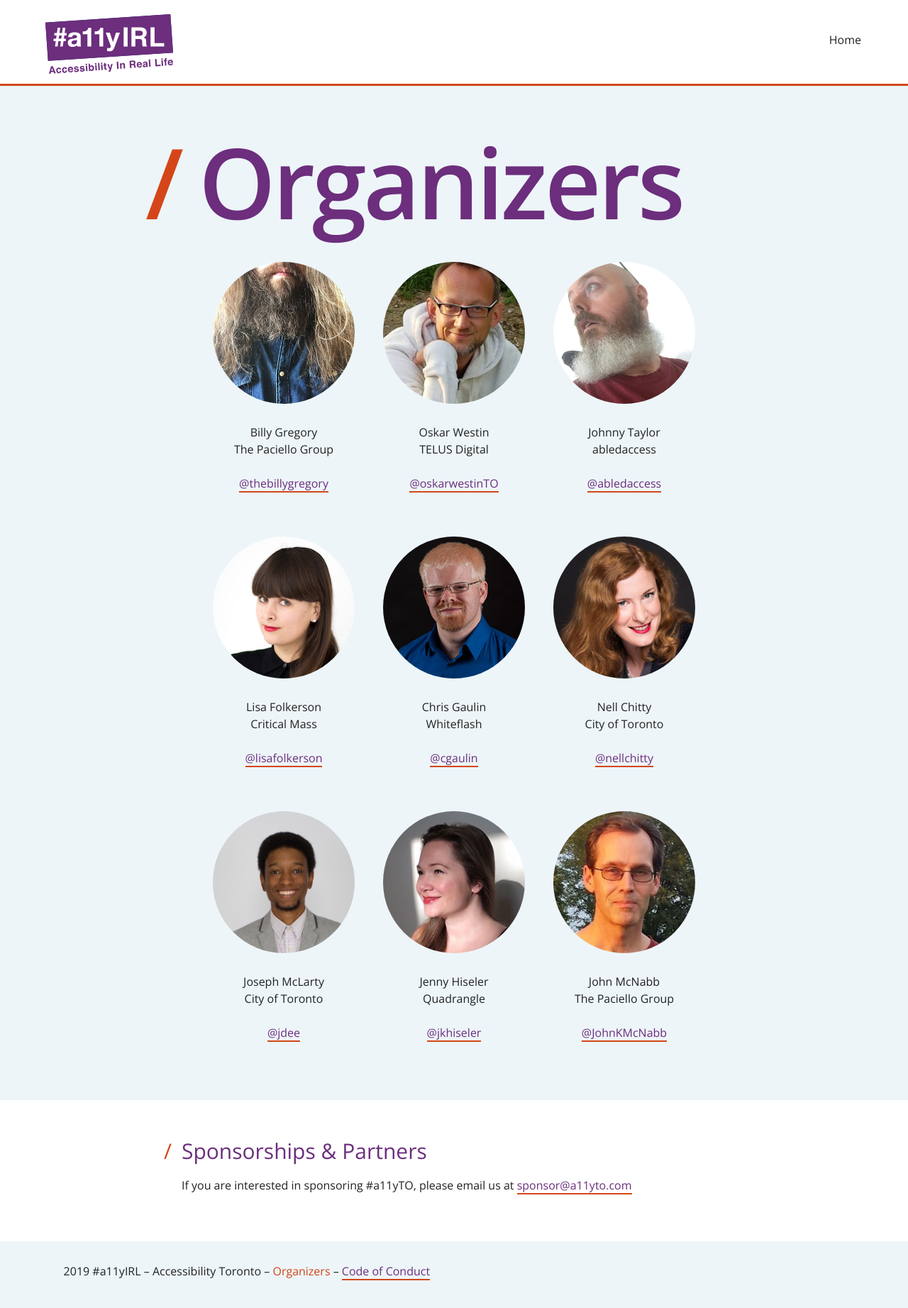
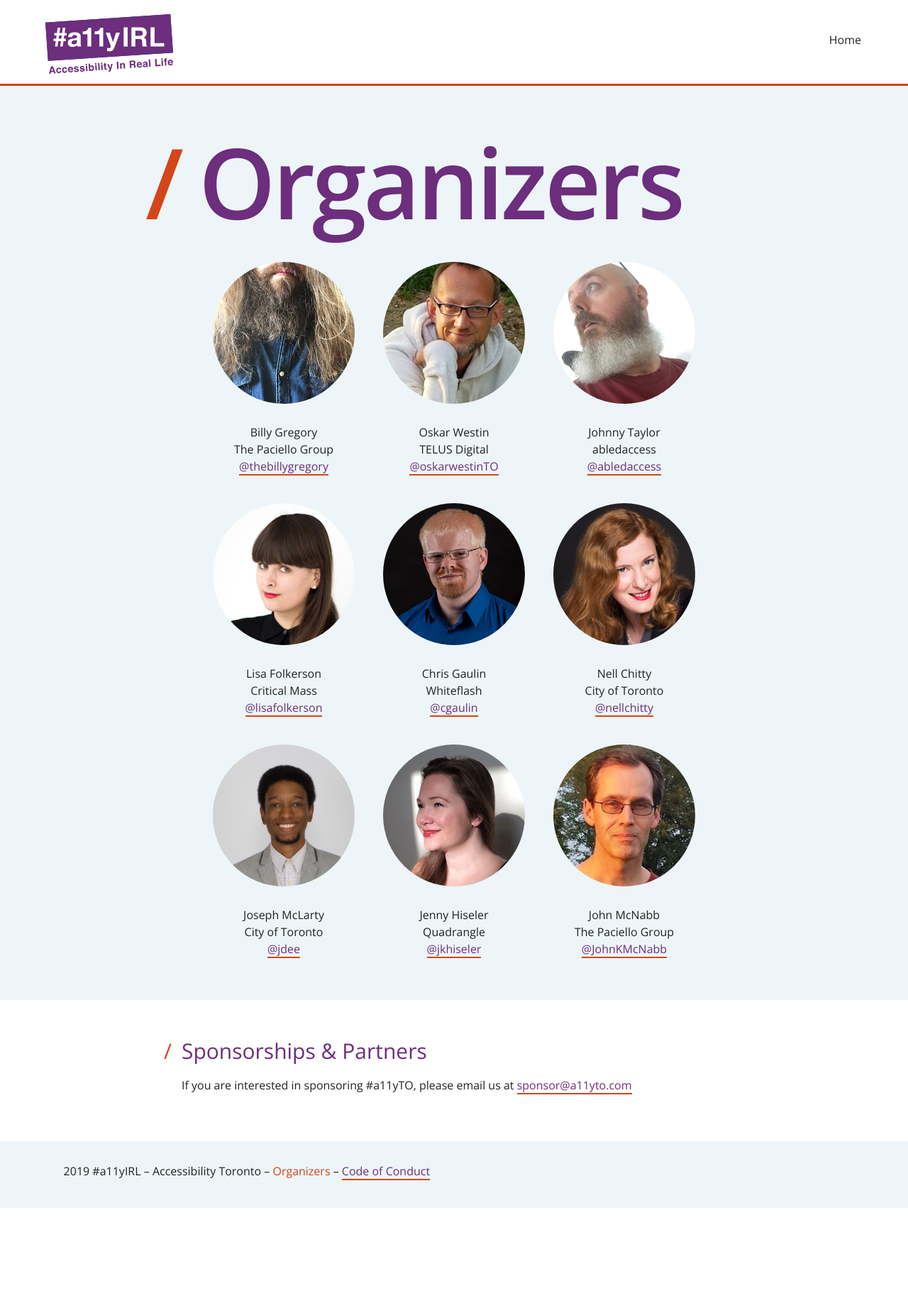
Before and after one commit to a11yTO/static-irl-site, a Jekyll site: the page built from organizers.html, in a window 1280 px wide. Shown: the whole page at 71% size. Built offline with Jekyll 4.4.1, drawn with Linux system fonts in a browser that asks for light colours; after the commit the page ends 1702 px from its top, so only the background shows below that.

Commit message:
Update mark-up

```diff
--- a/organizers.html
+++ b/organizers.html
@@ -10,54 +10,54 @@
               <img src="assets/organizers/BG4.jpg" alt="Photo of Billy Gregory's beard" class="organizer__image">
               <p class="organizerName">Billy Gregory</p>
               <p>The Paciello Group</p>
-              <a href="https://twitter.com/thebillygregory">@thebillygregory</a>
+             <p><a href="https://twitter.com/thebillygregory">@thebillygregory</a></p>
             </li>
             <li class="organizer-detail">
               <img src="assets/organizers/oskarWestin240.jpg" alt="Oskar sitting on a Turtle Statue (off screen) trying to look casually respectable." class="organizer__image">
               <p class="organizerName">Oskar Westin</p>
               <p>TELUS Digital</p>
-              <a href="https://twitter.com/oskarwestinTO">@oskarwestinTO</a>
+              <p><a href="https://twitter.com/oskarwestinTO">@oskarwestinTO</a></p>
             </li>
             <li class="organizer-detail">
               <img src="assets/organizers/johnny.jpg" alt="Photo of Johnny Taylor looking in Billy's direction patiently waiting for something ridiculous to happen. It won't be a long wait." class="organizer__image">
               <p class="organizerName">Johnny Taylor</p>
               <p>abledaccess</p>
-              <a href="https://twitter.com/abledaccess">@abledaccess</a>
+              <p><a href="https://twitter.com/abledaccess">@abledaccess</a></p>
             </li>
             <li class="organizer-detail">
               <img src="assets/organizers/lisa-web-240-240.jpg" alt="Photo of Lisa Folkerson." class="organizer__image">
               <p class="organizerName">Lisa Folkerson</p>
               <p>Critical Mass</p>
-              <a href="https://twitter.com/lisafolkerson">@lisafolkerson</a>
+              <p><a href="https://twitter.com/lisafolkerson">@lisafolkerson</a></p>
             </li>
             <li class="organizer-detail">
               <img src="assets/organizers/Chris-1.jpg" alt="Photo of Chis Gaulin; handsome devil in a blue shirt" class="organizer__image">
               <p class="organizerName">Chris Gaulin</p>
               <p>Whiteflash</p>
-              <a href="https://twitter.com/cgaulin">@cgaulin</a>
+              <p><a href="https://twitter.com/cgaulin">@cgaulin</a></p>
             </li>
             <li class="organizer-detail">
               <img src="assets/organizers/NellChitty-WEB-240px.jpg" alt="Photo of Nell Chitty" class="organizer__image">
               <p class="organizerName">Nell Chitty</p>
               <p>City of Toronto</p>
-              <a href="https://twitter.com/nellchitty">@nellchitty</a>
+              <p><a href="https://twitter.com/nellchitty">@nellchitty</a></p>
             </li>
             <li class="organizer-detail">
               <img src="assets/organizers/jdee.jpg" alt="Photo of Joseph McLarty" class="organizer__image">
               <p class="organizerName">Joseph McLarty</p>
               <p>City of Toronto</p>
-              <a href="https://twitter.com/jdee">@jdee</a>
+              <p><a href="https://twitter.com/jdee">@jdee</a></p>
             </li>
             <li class="organizer-detail">
               <img src="assets/organizers/jenny.jpg" alt="Photo of Jenny Hiseler" class="organizer__image">
               <p class="organizerName">Jenny Hiseler</p>
               <p>Quadrangle</p>
-              <a href="https://twitter.com/jkhiseler">@jkhiseler</a>
+              <p><a href="https://twitter.com/jkhiseler">@jkhiseler</a></p>
             </li>
             <li class="organizer-detail">
               <img src="assets/organizers/john-headshot.jpg" alt="Photo of John McNabb" class="organizer__image">
               <p class="organizerName">John McNabb</p>
               <p>The Paciello Group</p>
-              <a href="https://twitter.com/JohnKMcNabb">@JohnKMcNabb</a>
+              <p><a href="https://twitter.com/JohnKMcNabb">@JohnKMcNabb</a></p>
             </li>
           </ul>
```
